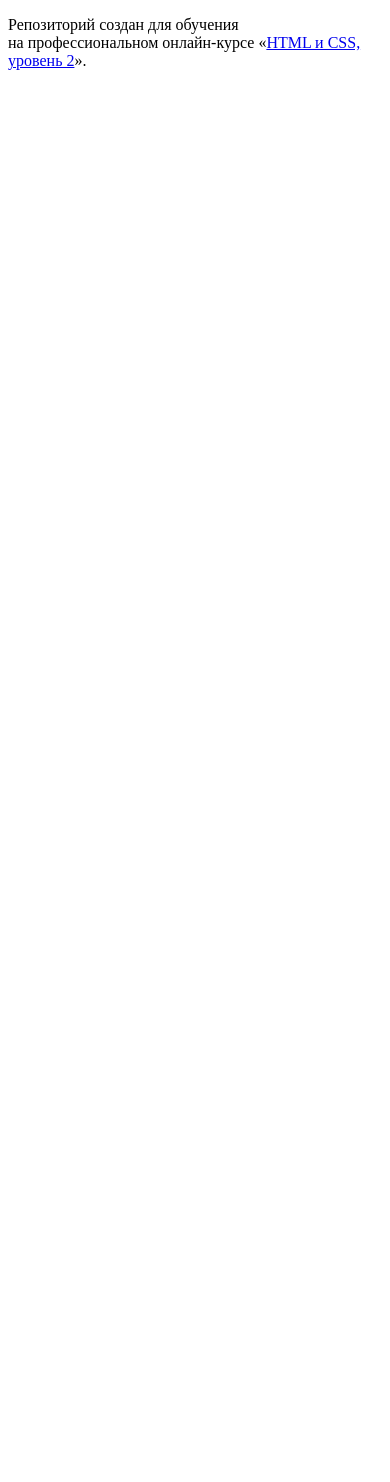
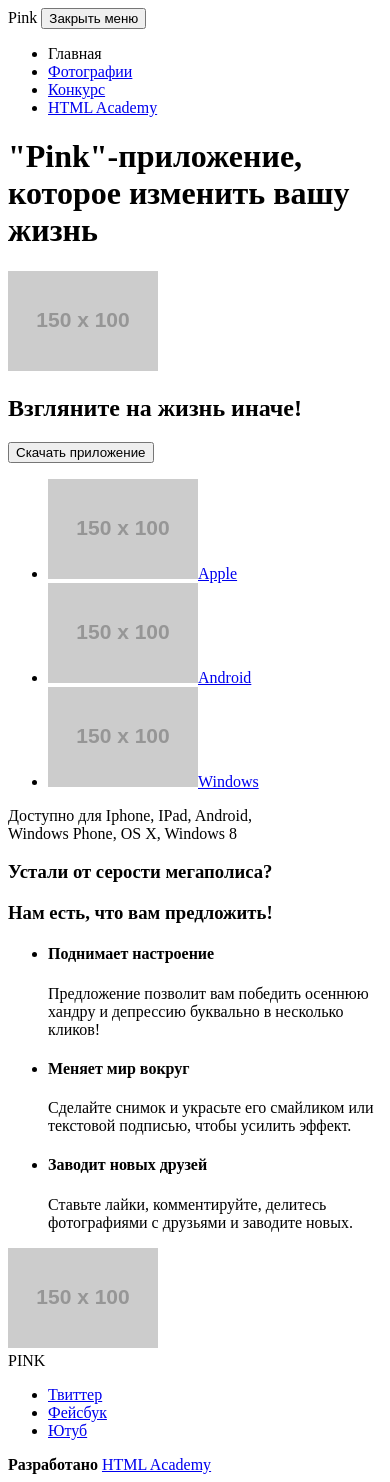
Before and after one commit to DanielSemke/220146-pink-16, a website: page source/index.html in a window 390 px wide. Before the commit the page ends 844 px from the top, so only its background shows below. Drawn offline with Linux system fonts and the light colour scheme; placeholder pictures from the web are drawn by us.

Commit message:
Выполнил 2.Задание

```diff
--- a/source/index.html
+++ b/source/index.html
@@ -5,8 +5,101 @@
     <title>HTML Academy: Пинк</title>
   </head>
   <body>
+    <header class="page-header">
+      <nav class="main-nav">
+        <a class="main-nav__logo">Pink</a>
+        <button class="main-nav__toggle" type="button">Закрыть меню</button>
+        <div class="main-nav__wrapper">
+        <ul class="main-nav__list site-list">
+          <li class="site-list__item site-list__item--active">
+            <a>Главная</a>
+          </li>
+          <li class="site-list__item">
+            <a href="photo.html">Фотографии</a>
+          </li>
+          <li class="site-list__item">
+            <a href="form.html">Конкурс</a>
+          </li>
+          <li class="site-list__item">
+            <a href="https://htmlacademy.ru/">HTML Academy</a>
+          </li>
+        </ul>
+      </div>
+      </nav>
+    </header>
 
-    <p>Репозиторий создан для обучения на профессиональном онлайн‑курсе «<a href="https://htmlacademy.ru/intensive/adaptive">HTML и CSS, уровень 2</a>».</p>
+    <main class="page-main">
+
+      <h1 class="visually-hidden">"Pink"-приложение, которое изменить вашу жизнь</h1>
+      <img class="page-main__hand-image" src="http://placehold.it/150x100" width="150" height="100" alt="">
+      <section class="pictures">
+        <div class="pictures__wrapper">
+        <h2 class="pictures__slogan">Взгляните на жизнь иначе!</h2>
+        <button class="pictures__download-button">Скачать приложение</button>
+        <ul class="pictures__apps apps-list">
+          <li class="apps-list__item">
+            <a href="#">
+              <img src="http://placehold.it/150x100" width="150" height="100" alt="Apple">Apple
+            </a>
+          </li>
+          <li class="apps-list__item">
+            <a href="#">
+              <img src="http://placehold.it/150x100" width="150" height="100" alt="Android">Android
+            </a>
+          </li>
+          <li class="apps-list__item">
+            <a href="#">
+              <img src="http://placehold.it/150x100" width="150" height="100" alt="windows">Windows
+            </a>
+          </li>
+        </ul>
+        <p class="pictures__text">Доступно для Iphone, IPad, Android, <br>
+          Windows Phone, OS X, Windows 8
+        </p>
+      </div>
+      </section>
+      <section class="offers">
+        <div class="offers__slogan">
+          <h3 class="offers__slogan__item-top">Устали от серости мегаполиса?</h3>
+          <h3 class="offers__slogan__item-bottom">Нам есть, что вам предложить!</h3>
+        </div>
+        <ul class="offers__list">
+          <li class="offers__list__item">
+            <h4 class="offers__list__title">Поднимает настроение</h4>
+            <p class="offers__list__text">Предложение позволит вам победить осеннюю хандру и депрессию буквально
+            в несколько кликов!</p>
+          </li>
+          <li class="offers__list__item">
+            <h4 class="offers__list__title">Меняет мир вокруг</h4>
+            <p class="offers__list__text">Сделайте снимок и украсьте его смайликом или текстовой подписью,
+            чтобы усилить эффект.</p>
+          </li>
+          <li class="offers__list__item">
+            <h4 class="offers__list__title">Заводит новых друзей</h4>
+            <p class="offers__list__text">Ставьте лайки, комментируйте, делитесь фотографиями
+            с друзьями и заводите новых.</p>
+          </li>
+        </ul>
+        <img class="offers__picture" src="http://placehold.it/150x100" width="150" height="100" alt=" ">
+
+      </section>
+      <footer class="page-footer">
+        <div class="page-footer__wrapper">
+          <div class="page-footer__block">
+            <a class="page-footer__logo logo">PINK</a>
+            <ul class="page-footer__social social">
+              <li class="social__item"><a class="social__link social__link--twitter" href="#">Твиттер</a></li>
+              <li class="social__item"><a class="social__link social__link--facebook" href="#">Фейсбук</a></li>
+              <li class="social__item"><a class="social__link social__link--youtube" href="#">Ютуб</a></li>
+            </ul>
+            <div class="page-footer__copyright copyright">
+              <b class="copyright__text">Разработано</b>
+              <a class="copyright__lnk" href="#">HTML Academy</a>
+            </div>
+          </div>
+        </div>
+      </footer>
+    </main>
 
   </body>
 </html>
```
Also changed, not shown: source/form.html (added, +55 -0 lines), source/photo.html (added, +127 -0 lines).
